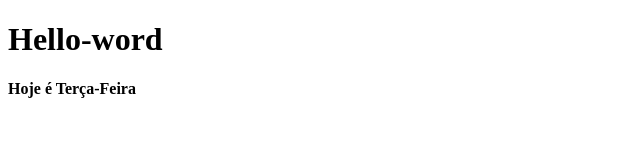
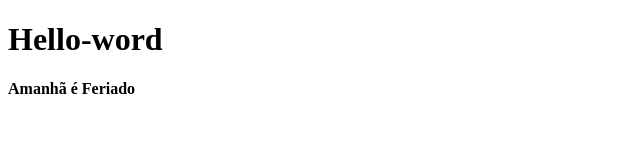
Before and after one commit to RA18509775/Hello-Word, a plain HTML site: page index.html in a window 1280 px wide. Shown: the full height of the page, 0-640 px from the left. Drawn offline with Linux system fonts and the light colour scheme.

```diff
--- a/index.html
+++ b/index.html
@@ -9,6 +9,6 @@
 
 
     <h1>Hello-word</h1>
-    <p><strong>Hoje é Terça-Feira</strong></p>
+    <p><strong>Amanhã é Feriado</strong></p>
 </body>
 </html>
```
